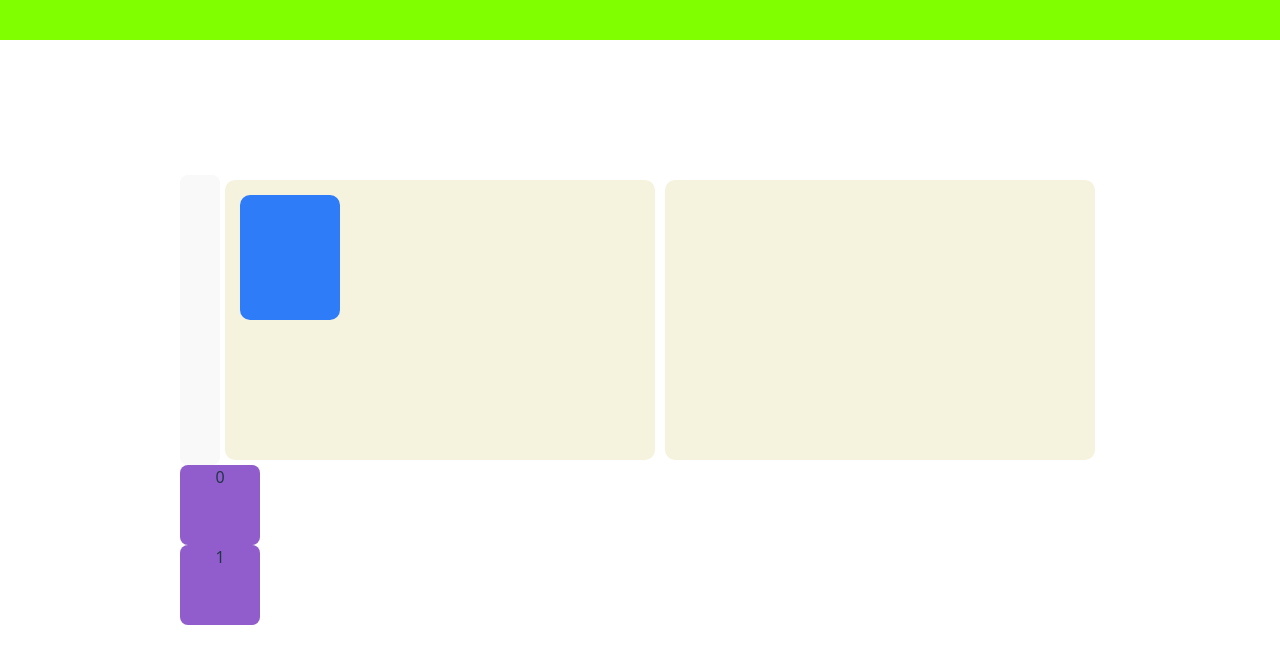
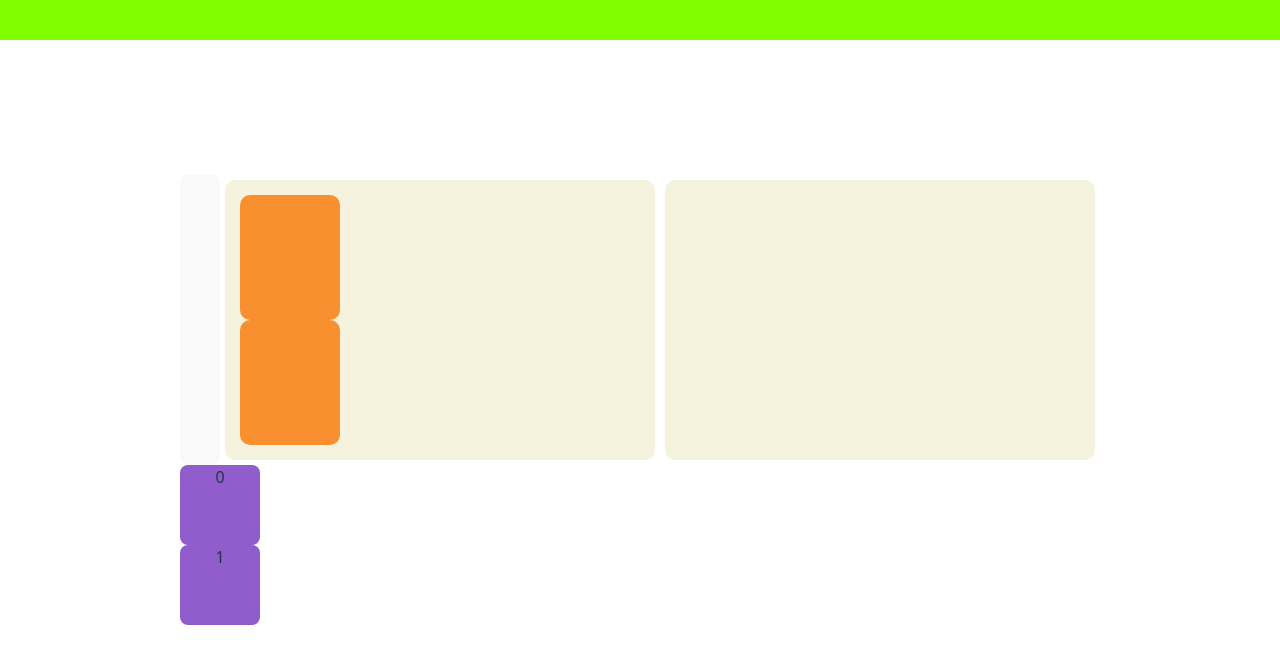
Before and after one commit to a0-ye/aye-site, a React (Vite) app: page / in a window 1280 px wide. Shown: the top 664 px of the page. Built offline with nearby package versions, Linux system fonts and the light colour scheme.

Commit message:
Changed CardData state logic from Array to Object with ID as key. ChangeOrigin functionality

```diff
--- a/src/App.tsx
+++ b/src/App.tsx
@@ -1,4 +1,4 @@
-import { useState } from 'react'
+import { useState, useId} from 'react'
 import './App.css'
 
 import PageCard from './assets/components/PageCard/PageCard'
@@ -15,69 +15,98 @@ import CardZone from './assets/components/framerCard/CardZone'
 import { DndContext, type DragEndEvent, type UniqueIdentifier } from '@dnd-kit/core'
 
 interface CardData{
-  id:UniqueIdentifier;
   zone:UniqueIdentifier;
   origin:{x:number,y:number}
 }
 
-function useCardHandler(initialCardData: CardData[]):[CardData[], (cardID: UniqueIdentifier, newZoneID: UniqueIdentifier) => void]{
+interface CardMap {
+  [id:UniqueIdentifier] : CardData;
+}
+
+function makeCoords(x:number, y:number) { return {x:x, y:y}}
+
+function useCardHandler(initialCardData: CardMap):[
+  CardMap,
+  (cardID: UniqueIdentifier, newZoneID: UniqueIdentifier) => void,
+  (cardIDs: UniqueIdentifier[], newOrigins: { x: number; y: number }[]) => void
+]{
   const [cards, setCards] = useState(initialCardData)
   const moveCard = (cardID:UniqueIdentifier, newZoneID:UniqueIdentifier) => {
-    setCards(prevCards => prevCards.map(card => card.id === cardID ? { ...card, zone: newZoneID } : card));
+    setCards(prevCards => {
+      const newCards = {...prevCards};
+      const updatedCard = {
+        ...newCards[cardID],
+        zone: newZoneID,
+      };
+      newCards[cardID] = updatedCard;
+      return newCards;
+    });
   };
-  return [cards, moveCard]
+
+// given a list of n cardIDs n Origins, matches cards and origins 1 to 1 and updates card origins
+const changeOrigin = (cardIDs: UniqueIdentifier[], newOrigins: { x: number; y: number }[]) => {
+  const zippedPairs = cardIDs.map((id, idx) => [id, newOrigins[idx]] as const);
+  setCards((prevCards) => {
+    const newCards = { ...prevCards };
+    zippedPairs.forEach(([cardID, newOrigin]) => {
+      const currentCard = newCards[cardID];
+      if (currentCard) {
+        newCards[cardID] = {
+          ...currentCard,
+          origin: newOrigin,
+        };
+      }
+    });
+    return newCards;
+  });
+};
+  return [cards, moveCard, changeOrigin]
 
 }
 
 
 
 function App() {
-  const initialCards:CardData[] = []
+
+  const initialCards: Record<UniqueIdentifier, CardData> = {
+    [useId()]:{zone:0,origin:{x:0,y:0}},
+    [useId()]:{zone:0,origin:{x:0,y:0}},
+  }
+
   // const [cards, moveCard] = useCardHandler(initialCards);
-  const [cardOrigin, setCardOrigin] = useState({x:0,y:0})
-  const [originList, setOriginList] = useState([{x:0,y:0},{x:0,y:0}]) // TODO: figure out a way to add and remove cards ??
-
-  const [cardsData, moveCard] = useCardHandler([
-    {id:25,zone:0,origin:{x:0,y:0}},
-    {id:67,zone:0,origin:{x:0,y:0}},
-  ])
-
-  const [count, setCount] = useState(0)
+  const [originList, setOriginList] = useState([{x:0,y:0},{x:0,y:0}])
+  const [cardsData, moveCard, changeOrigin] = useCardHandler(initialCards)
   const [activeCard, setActiveCard] = useState(-1)
 
   const handleDragEnd = (event:DragEndEvent) => {
     // over contains the ID of the droppable zone
     if(!event.over) return
-    // console.log(event.over);
     const cardID = event.active.id
     const newZoneID = event.over.id
-    console.log("updating card zone:",event,cardID, newZoneID);
     moveCard(cardID, newZoneID)
+    changeOrigin([cardID], [makeCoords(600,0)])
+    console.log("updating card zone:", cardsData[cardID]);
 
     return
   }
 
+  const cardEntries = Object.entries(cardsData)
 
   return (
     <>
-      <div className='nav'>
-        {/* {closeCard} */}
-        {/* <button>projects</button>
-        <button>aboutme</button>
-        <button>contact</button> */}
-      </div>
+      <div className='nav'></div>
 
       <div className='framerRow' style={{display:'flex'}}>
         <button onClick={     () => {setOriginList([{x:500,y:70}, {x:0,y:0}])}     }></button>
         <DndContext onDragEnd={handleDragEnd}>
           <Droppable drop_id={0}>
             <CardZone>
-                  <MotionCard origin={cardsData[0].origin}>
-                    <Draggable drag_id={cardsData[0].id}></Draggable>
-                  </MotionCard>
-              {/* <Draggable drag_id={0}>
-                {mc1}
-              </Draggable> */}
+
+              {cardEntries.map(([id, cardData]) => (
+                <MotionCard key={id} cardData={[id, cardData]}>
+                  <Draggable drag_id={id} />
+                </MotionCard>))}
+
             </CardZone>
           </Droppable>
 
--- a/src/assets/components/framerCard/CardZone.tsx
+++ b/src/assets/components/framerCard/CardZone.tsx
@@ -9,6 +9,10 @@ interface ZoneProps{
 
 export default function CardZone(props: ZoneProps) {
     const ref = useRef<HTMLDivElement>(null)
+
+    // useEffect( ()=> {recalculate the anchor points based on num cards} , [num_of_cards_in_zone])
+
+
     return <motion.div
             ref={ref}
             style={{...box,margin:5,padding:15}}>
--- a/src/assets/components/framerCard/MotionCard.tsx
+++ b/src/assets/components/framerCard/MotionCard.tsx
@@ -1,5 +1,7 @@
+import type { UniqueIdentifier } from "@dnd-kit/core"
 import { frame, motion, useAnimate, useSpring } from "motion/react"
 import { useEffect, useState, type CSSProperties, type ReactNode, type RefObject} from "react"
+
 
 function useFollowPointer(ref: RefObject<HTMLDivElement | null>, doFollow: boolean) {
     const spring = { damping: 8, stiffness: 120, mass: 0.01, restDelta: 0.001 }
@@ -18,17 +20,18 @@ function useFollowPointer(ref: RefObject<HTMLDivElement | null>, doFollow: boole
                 x.set(clientX - element.offsetLeft - element.offsetWidth / 2)
                 y.set(clientY - element.offsetTop - element.offsetHeight / 2)
             })
-    }
-    window.addEventListener("pointermove", handlePointerMove)
-    return () => window.removeEventListener("pointermove", handlePointerMove)
-}, [doFollow, ref, x,y])
+        }
+        window.addEventListener("pointermove", handlePointerMove)
+        return () => window.removeEventListener("pointermove", handlePointerMove)
+    }, [doFollow, ref, x,y])
     return {x,y}
 }
 
 interface CardProps{
-    id?:number;
-    zone?:number;
-    origin:{x:number,y:number}
+    cardData:
+        [UniqueIdentifier,
+        {zone: UniqueIdentifier; origin: { x: number, y: number } }
+    ];
 
     style?: CSSProperties;
     children?: ReactNode;
@@ -40,6 +43,7 @@ interface CardProps{
  * Origin can be updated, and is updated via the origin prop. Updated
  */
 export default function MotionCard(props: CardProps) {
+    const cardData = props.cardData[1]
     const [ref, animate] = useAnimate();
     const [doFollow, setFollow] = useState(false)
     // const [currentOrigin, setOrigin] = useState(props.origin)
@@ -57,8 +61,8 @@ export default function MotionCard(props: CardProps) {
         }
     },[doFollow])
 
-    const returnToOrigin = () => {animate(ref.current, {x:props.origin.x, y:props.origin.y})}
-    useEffect(()=>{returnToOrigin()},[props.origin])    // when origin is updated, return to origin
+    const returnToOrigin = () => {animate(ref.current, {x:cardData.origin.x, y:cardData.origin.y})}
+    useEffect(()=>{returnToOrigin()},[cardData.origin])    // when origin is updated, return to origin
 
     return <motion.div
         draggable={true}
@@ -66,7 +70,9 @@ export default function MotionCard(props: CardProps) {
         onMouseDown={()=> setFollow(true) }
         onDragEnd={returnToOrigin}
         ref={ref}
-        style={{...box, x,y, ...props.style, originX:props.origin.x, originY:props.origin.y}}>
+        style={{...box, x,y, ...props.style,
+                backgroundColor: cardData.zone? "#2f7cf8" : "#f8902fff",
+                originX:cardData.origin.x, originY:cardData.origin.y}}>
             {/* <button onClick={()=>{
                 setOrigin({x:currentOrigin.x + 15, y:currentOrigin.y + 15 });
                 console.log("updated origin by 15",currentOrigin);
@@ -82,6 +88,6 @@ export default function MotionCard(props: CardProps) {
 const box = {
     width: 100,
     height: 125,
-    backgroundColor: "#2f7cf8",
+    backgroundColor:"#2f7cf8",
     borderRadius: 10,
 }
```
